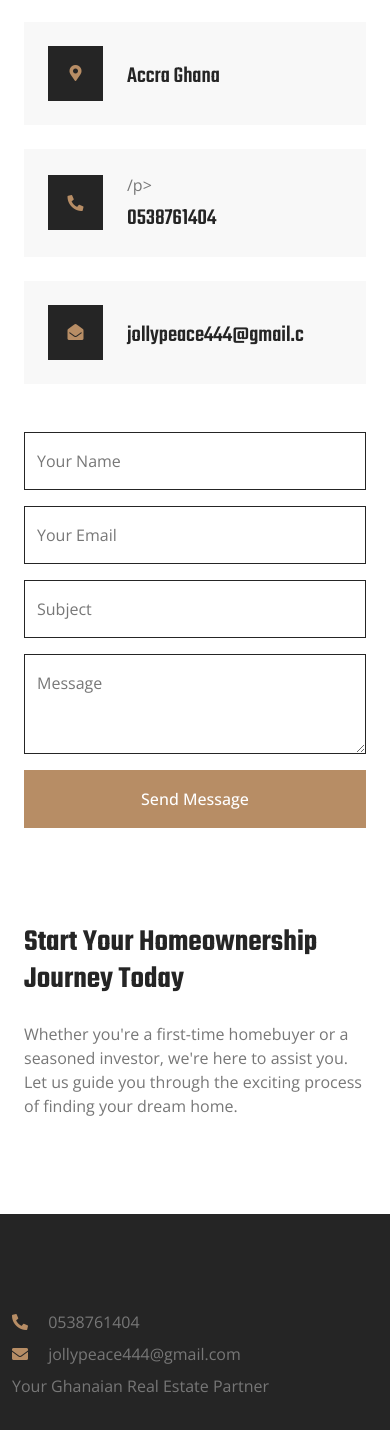
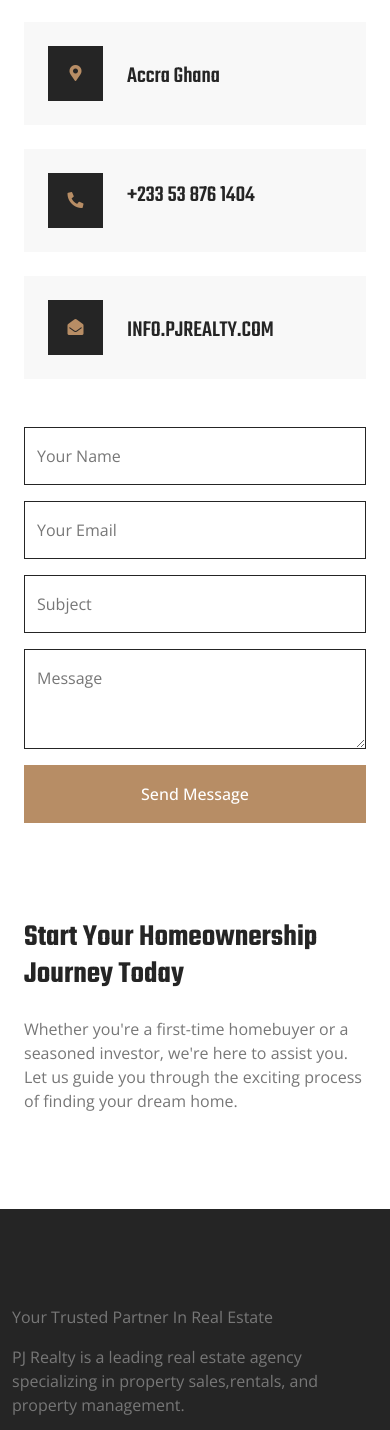
Before and after one commit to Gigx267/PJ-REALTY, a plain HTML site: page contact.html in a window 390 px wide. Shown: the part 566-1996 px from the top of the page. Drawn offline with nearby package versions, Linux system fonts and the light colour scheme.

Commit message:
Update contact.html

```diff
--- a/contact.html
+++ b/contact.html
@@ -66,8 +66,7 @@ Real estate market analysis Ghana
         <div class="row gx-0 d-none d-lg-flex">
             <div class="col-lg-7 px-5 text-start">
                 <div class="h-100 d-inline-flex align-items-center py-3 me-3">
-                    <a class="text-body px-2" href="tel:+0123456789"><i class="fa fa-phone-alt text-primary me-2"></i>  0538761404 </a>
-                    <a class="text-body px-2" href="mailto:info@example.com"><i class="fa fa-envelope-open text-primary me-2"></i>  jollypeace444@gmail.com </a>
+
                 </div>
             </div>
             <div class="col-lg-5 px-5 text-end">
@@ -78,6 +77,7 @@ Real estate market analysis Ghana
                 <div class="h-100 d-inline-flex align-items-center">
 
                     <a class="btn btn-sm-square btn-outline-body me-0" href="https://www.instagram.com/success_affordable_limited?utm_source=ig_web_button_share_sheet&igsh=ZDNlZDc0MzIxNw=="><i class="fab fa-instagram"></i></a>
+                    <a class="btn btn-sm-square btn-outline-body me-0" href="https://wa.me/c/233538761404"><i class="fab fa-whatsapp"></i></a>
                 </div>
             </div>
         </div>
@@ -97,15 +97,15 @@ Real estate market analysis Ghana
             <div class="navbar-nav ms-auto p-4 p-lg-0">
                 <a href="index.html" class="nav-item nav-link">Home</a>
                 <a href="about.html" class="nav-item nav-link ">About</a>
+                <a href="Properties.html" class="nav-item nav-link">Houses</a>
                 <a href="service.html" class="nav-item nav-link">Services</a>
                 <a href="feature.html" class="nav-item nav-link"> Features </a>
                 <a href="contact.html" class="nav-item nav-link">Contact</a>
             </div>
-            <a href="https://www.instagram.com/success_affordable_limited?utm_source=ig_web_button_share_sheet&igsh=ZDNlZDc0MzIxNw== " class="btn btn-primary py-2 px-4 d-none d-lg-block">Follow Us </a>
+            <a href="https://wa.me/c/233538761404" class="btn btn-primary py-2 px-4 d-none d-lg-block">Whatsapp Us </a>
         </div>
     </nav>
     <!-- Navbar End -->
-
 
     <!-- Page Header Start -->
     <div class="container-fluid page-header py-5 mb-5 wow fadeIn" data-wow-delay="0.1s">
@@ -147,8 +147,9 @@ Real estate market analysis Ghana
                                 <i class="fa fa-phone-alt text-primary"></i>
                             </div>
                             <div class="ms-4">
-                                <p class="mb-2">/p>
-                                <h3 class="mb-0">0538761404</h3>
+                                <p class="mb-2">
+                                    <h3 class="mb-0"> +233 53 876 1404</h3>
+                              <P>  </P>
                             </div>
                         </div>
                         <div class="bg-light d-flex align-items-center w-100 p-4">
@@ -157,7 +158,7 @@ Real estate market analysis Ghana
                             </div>
                             <div class="ms-4">
                                 <p class="mb-2"></p>
-                                <h3 class="mb-0">jollypeace444@gmail.c </h3>
+                                <h3 class="mb-0">INFO.PJREALTY.COM </h3>
                             </div>
                         </div>
                     </div>
@@ -203,6 +204,7 @@ Real estate market analysis Ghana
 
 
 
+
     <!-- Service End -->
     <div class="container-xxl py-5">
         <div class="container">
@@ -218,10 +220,12 @@ Real estate market analysis Ghana
         <div class="container py-5">
             <div class="row g-5">
                 <div class="col-lg-3 col-md-6">
+                    <p>Your Trusted Partner In Real Estate </p>
+                    <p>PJ Realty is a leading real estate agency specializing in property sales,rentals, and property management. </p>
 
-                <p class="mb-2"><i class="fa fa-phone-alt text-primary me-3"></i> 0538761404</p>
-                <p class="mb-2"><i class="fa fa-envelope text-primary me-3"></i>  jollypeace444@gmail.com</p>
-                <p>Your Ghanaian Real Estate Partner </p>
+                    <a class="btn btn-sm-square btn-outline-body me-0" href="https://www.instagram.com/success_affordable_limited?utm_source=ig_web_button_share_sheet&igsh=ZDNlZDc0MzIxNw=="><i class="fab fa-instagram"></i></a>
+                    <a class="btn btn-sm-square btn-outline-body me-0" href="https://wa.me/c/233538761404"><i class="fab fa-whatsapp"></i></a>
+
                     <div class="d-flex pt-2">
 
                     </div>
```
Lines whose indentation alone changed are shown as unchanged.
